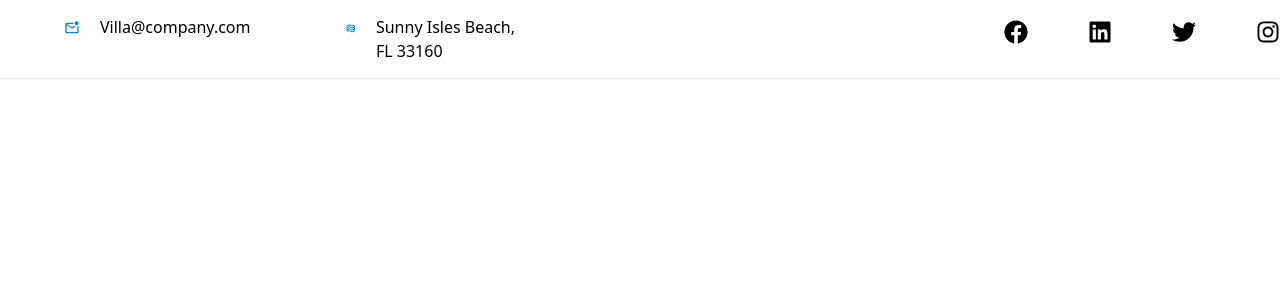
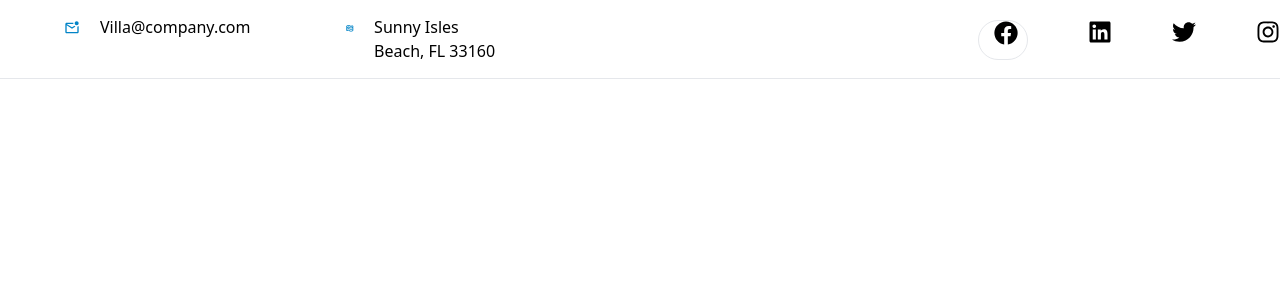
Before and after one commit to saravanan642/Hotel-React, a React (Create React App) app: page / in a window 1280 px wide. Shown: the top 300 px of the page. Built offline with nearby package versions, Linux system fonts and the light colour scheme.

Commit message:
updated Header.js

```diff
--- a/src/Components/Header.js
+++ b/src/Components/Header.js
@@ -23,7 +23,8 @@ const Header = () => {
         <div className='mt-[20px] flex gap-[60px]  text-2xl   ml-[35%] justify-evenly' >
 
           <div>
-            <FaFacebook />
+            <p className=' rounded-[30px] border  border-solid pl-[15px] w-[50px] h-[40px] '><FaFacebook /></p>
+
 
           </div>
 
```
